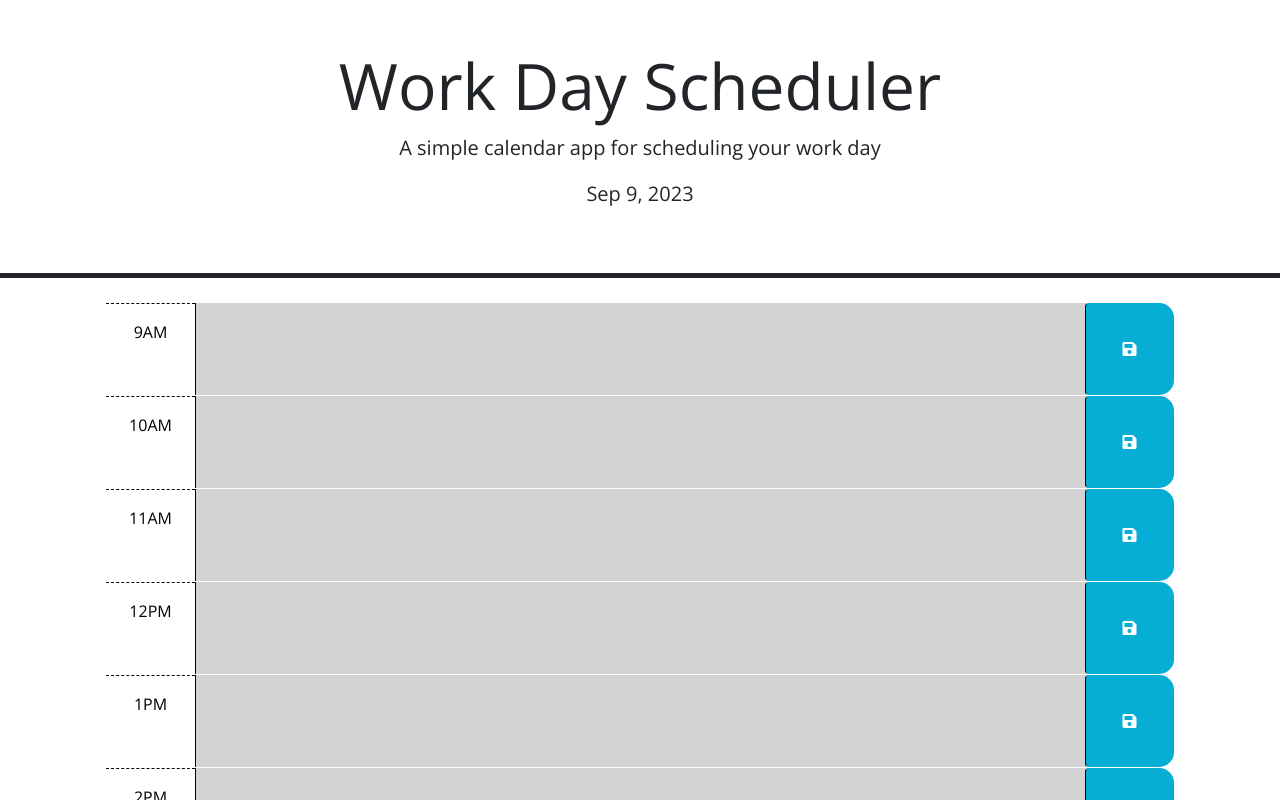
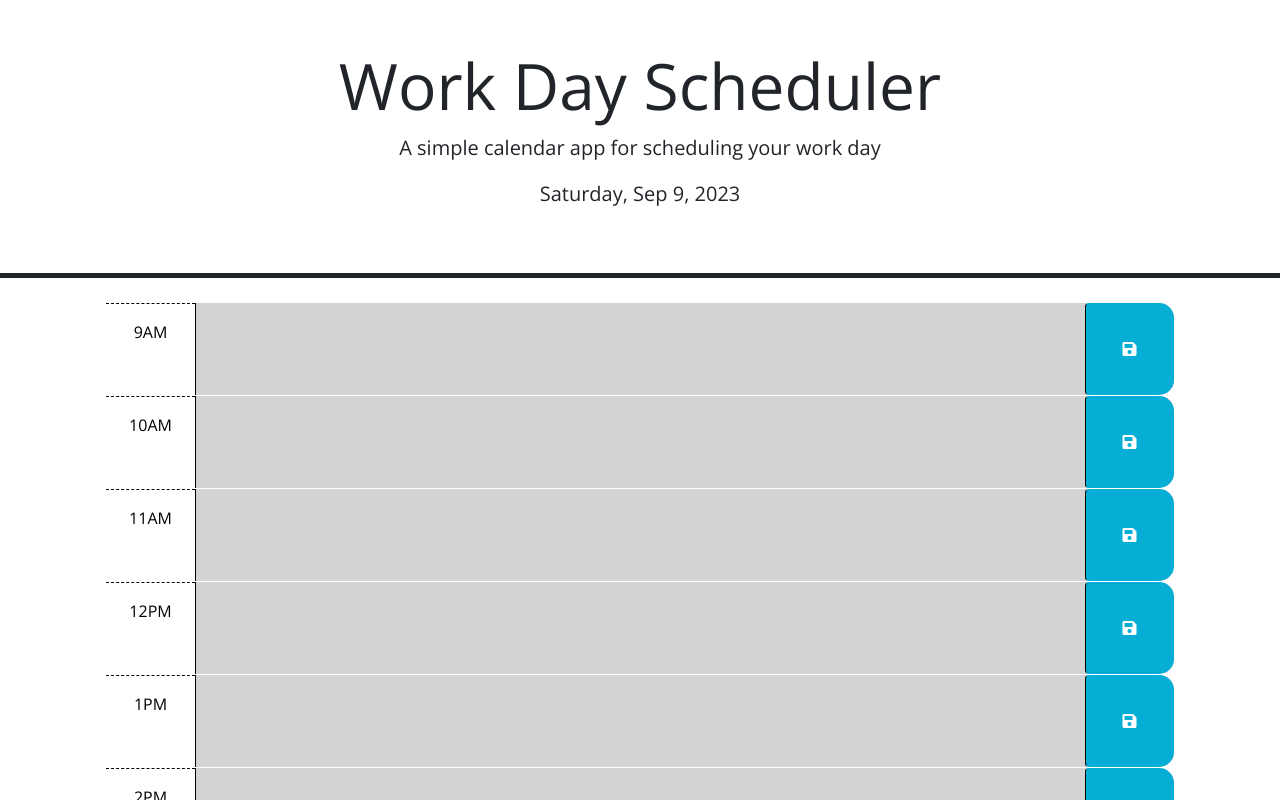
Before and after one commit to beastrobel/Work-Day-Scheduler, a plain HTML site: page index.html in a window 1280 px wide. Shown: the top 800 px of the page. Drawn offline with nearby package versions, Linux system fonts and the light colour scheme.

Commit message:
Added function boxHighlighter, conditional statements are working

```diff
--- a/Assets/JS/script.js
+++ b/Assets/JS/script.js
@@ -1,7 +1,10 @@
-// Wrap all code that interacts with the DOM in a call to jQuery to ensure that
+// Wraps all code that interacts with the DOM in a call to jQuery to ensure that
 // the code isn't run until the browser has finished rendering all the elements
 // in the html.
 $(function () {
+var colorBox = $('.time-block');
+var currentHour = dayjs().format('H');
+var today = dayjs();
 
   // TODO: Add a listener for click events on the save button. This code should
   // use the id in the containing time-block as a key to save the user input in
@@ -9,18 +12,35 @@ $(function () {
   // function? How can DOM traversal be used to get the "hour-x" id of the
   // time-block containing the button that was clicked? How might the id be
   // useful when saving the description in local storage?
-  //
+
   // TODO: Add code to apply the past, present, or future class to each time
   // block by comparing the id to the current hour. HINTS: How can the id
   // attribute of each time-block be used to conditionally add or remove the
   // past, present, and future classes? How can Day.js be used to get the
   // current hour in 24-hour time?
-  //
+
+  function boxHighlighter(){
+    for(var i=0; i<colorBox.length; i++) {
+    console.log(colorBox[i]);
+    currentHour = 9;
+      if((i+9)==currentHour){
+      console.log('Present');
+      }
+      if((i+9)>currentHour){
+      console.log('future');
+      }
+      if((i+9)<currentHour){
+      console.log('past');
+      }
+    }
+  }
+  console.log(currentHour);
+  boxHighlighter();
   // TODO: Add code to get any user input that was saved in localStorage and set
   // the values of the corresponding textarea elements. HINT: How can the id
   // attribute of each time-block be used to do this?
-  //
-  // TODO: Add code to display the current date in the header of the page.
-  let today = dayjs();
-  $('#currentDay').text(today.format('MMM D, YYYY'));
+
+  // Displays the current date in the header of the page.
+
+  $('#currentDay').text(today.format('dddd, MMM D, YYYY'));
 });
--- a/index.html
+++ b/index.html
@@ -30,7 +30,7 @@
     </header>
     <div class="container-lg px-5">
 
-      <div id="hour-9" class="row time-block past">
+      <div id="hour-09" class="row time-block past">
         <div class="col-2 col-md-1 hour text-center py-3">9AM</div>
         <textarea class="col-8 col-md-10 description" rows="3"> </textarea>
         <button class="btn saveBtn col-2 col-md-1" aria-label="save">
```
